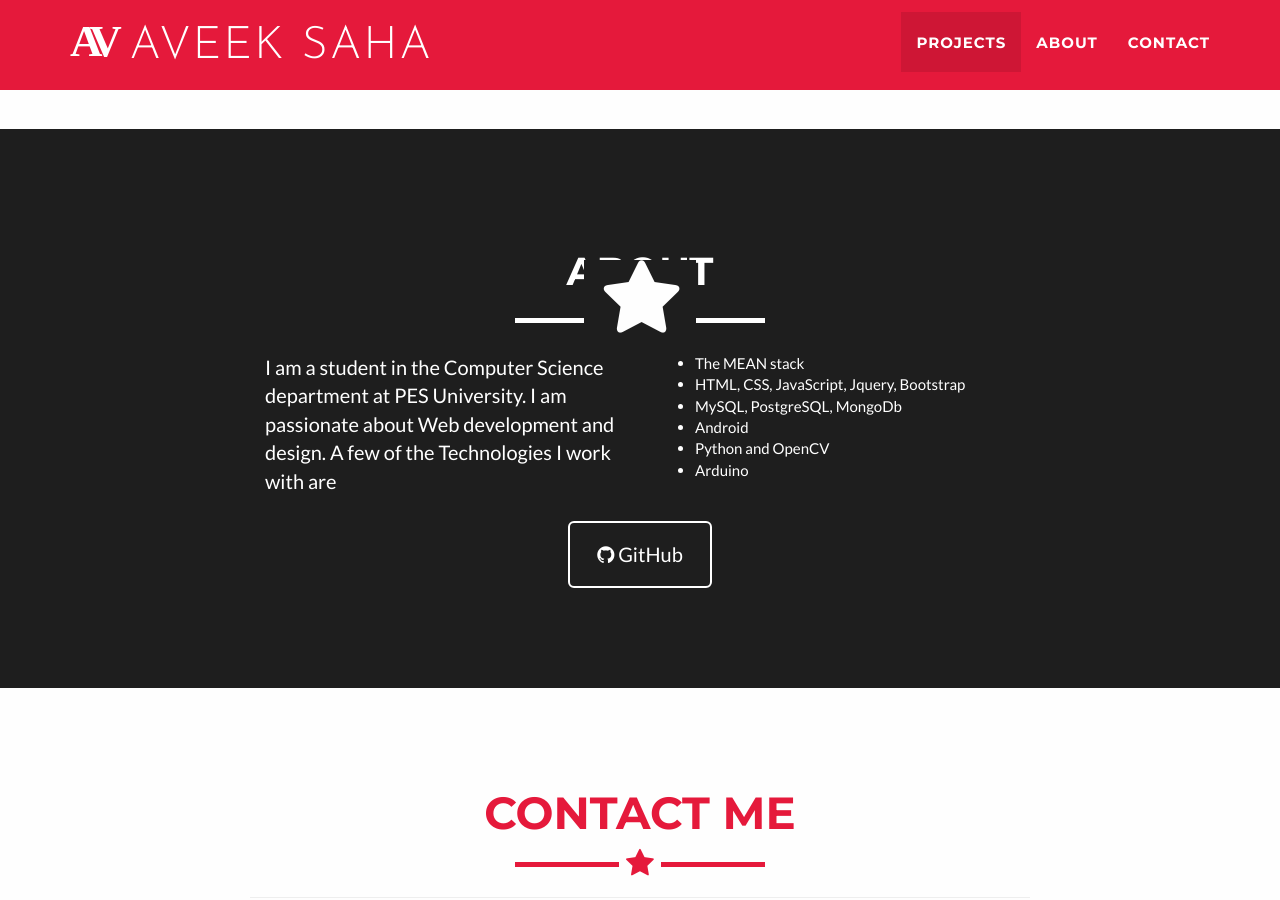
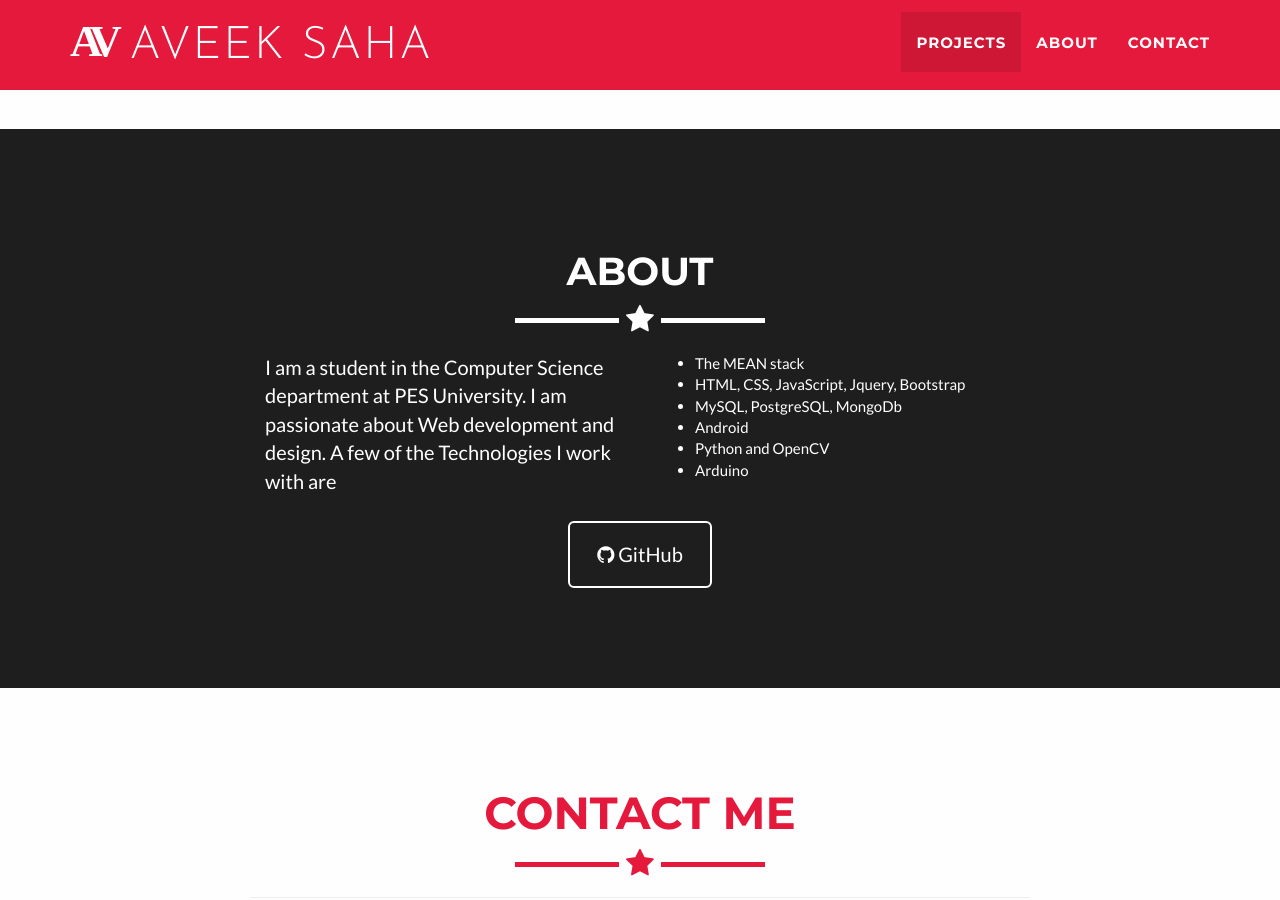
Before and after one commit to Aveek-Saha/Aveek-Saha.github.io, a Jekyll site: the page built from index.html, in a window 1280 px wide and 900 px high, scrolled down 1242 px. Built offline with Jekyll 4.4.1, drawn with Linux system fonts in a browser that asks for light colours; some web fonts are replaced.

```diff
--- a/_includes/about.html
+++ b/_includes/about.html
@@ -3,7 +3,7 @@
         <div class="container">
             <div class="row">
                 <div class="col-lg-12 text-center">
-                    <h1>About</h>
+                    <h1>About</h1>
                     <hr class="star-light">
                 </div>
             </div>
```
